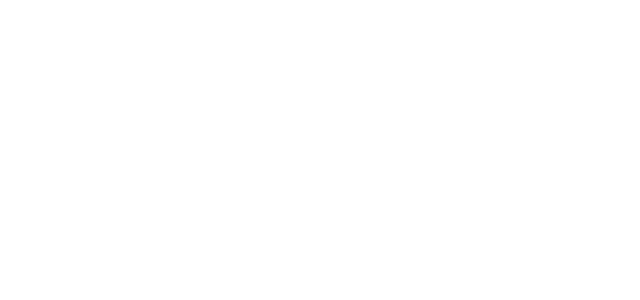
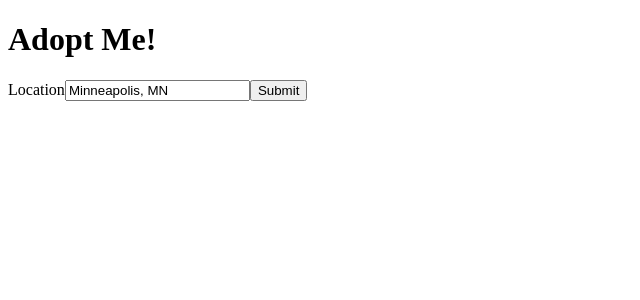
Before and after one commit to dylanroets/adopt-me, a React app: page / in a window 1280 px wide. Shown: the top 300 px of the page, without its empty margins (0-640 px from the left). Built offline with nearby package versions, Linux system fonts and the light colour scheme; the HTML template or start-up script is replaced by a standard one.

Commit message:
started SearchParams component

```diff
--- a/src/App.jsx
+++ b/src/App.jsx
@@ -1,13 +1,13 @@
-import { createRoot} from 'react-dom';
-import Pet from './Pet';
+import { createRoot } from "react-dom/client";
+import SearchParams from "./SearchParams";
 
 const App = () => {
-  <div>
-    <h1>Adopt Me!</h1>
-    <Pet name="Lola" animal="Dog" breed="Goldador" />
-    <Pet name="Skittzens" animal="Cat" breed="Mix-Breed" />
-    <Pet name="Roxy" animal="Dog" breed="Rat-Dog" />
-  </div>
+  return (
+    <div>
+      <h1>Adopt Me!</h1>
+      <SearchParams />
+    </div>
+  );
 };
 
 const container = document.getElementById("root");
--- /dev/null
+++ b/src/SearchParams.jsx
@@ -0,0 +1,16 @@
+const SearchParams = () => {
+  const location = "Minneapolis, MN";
+  return (
+    <div className="search-params">
+      <form>
+        <label htmlFor="location">
+          Location
+          <input id="location" value={location} placeholder="location" />
+        </label>
+        <button>Submit</button>
+      </form>
+    </div>
+  );
+};
+
+export default SearchParams;
```
Also changed, not shown: .eslintrc.json.
